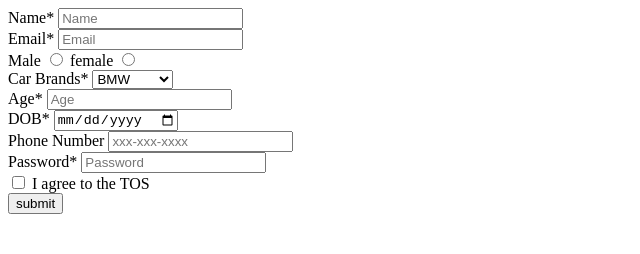
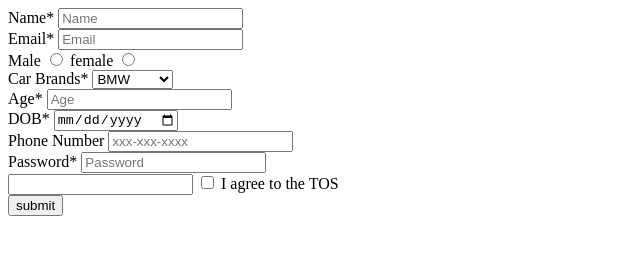
Before and after one commit to acciojob/signup-form-car-manim2903, a website: page main.html in a window 1280 px wide. Shown: the whole page, without its empty margins (0-640 px from the left). Drawn offline with Linux system fonts and the light colour scheme.

Commit message:
created a submission

```diff
--- a/main.html
+++ b/main.html
@@ -52,6 +52,7 @@
 			<input type="password" id="password" required name="password"  placeholder="Password">
 		</div>
 		<div>
+			<input type="p">
 			<input type="checkbox" id="tos" required name="tos">
 			<label for="tos">I agree to the TOS</label>
 		</div>
```
